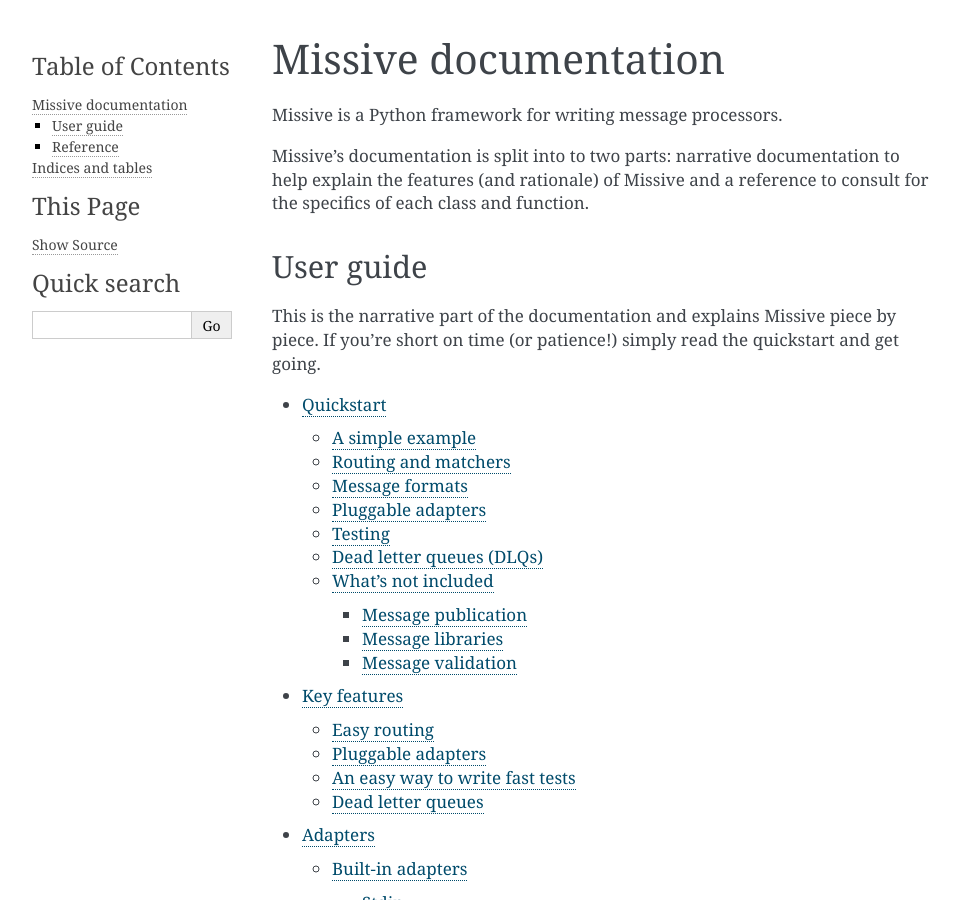
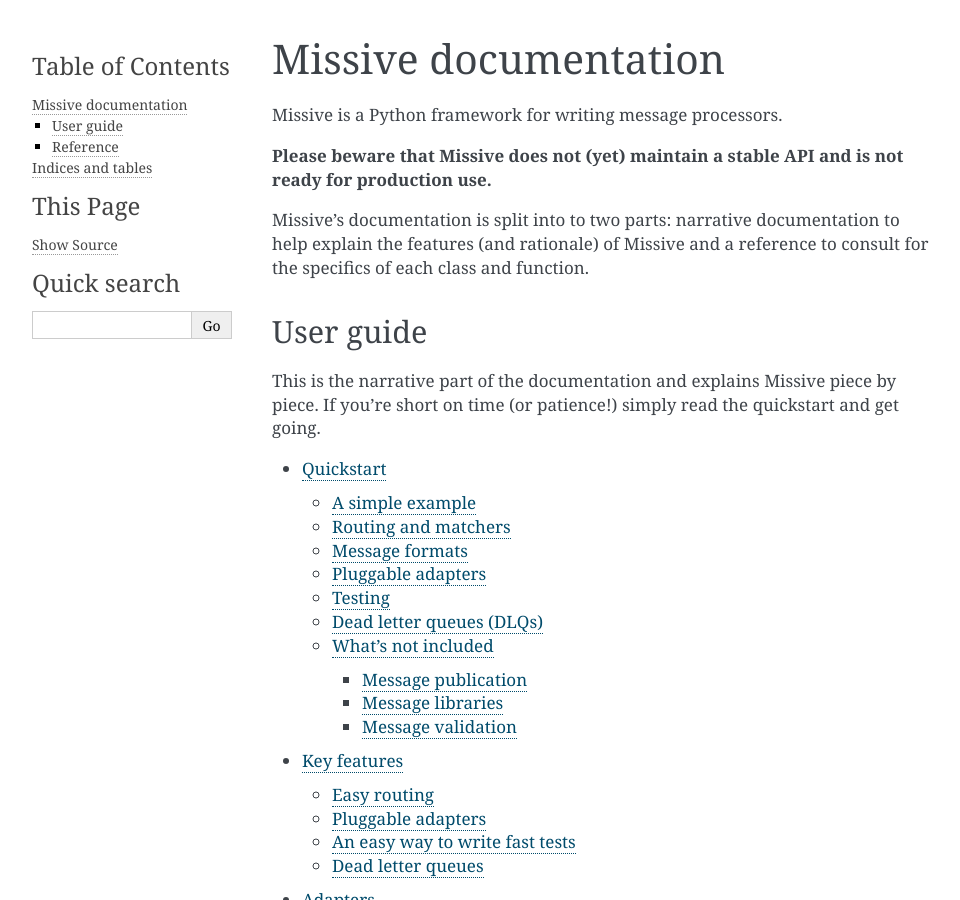
Before and after one commit to calpaterson/missive, a Sphinx documentation site: the page built from docs/index.rst, in a window 1280 px wide and 900 px high. Shown: the whole window, without its empty margins (148-1108 px from the left). Built offline with Sphinx 7.4.7, drawn with Linux system fonts in a browser that asks for light colours.

Commit message:
Update the changelog and make it clearer that Missive is unstable

```diff
--- a/docs/index.rst
+++ b/docs/index.rst
@@ -2,6 +2,8 @@
 =====================
 
 Missive is a Python framework for writing message processors.
+
+**Please beware that Missive does not (yet) maintain a stable API and is not ready for production use.**
 
 Missive's documentation is split into to two parts: narrative documentation to
 help explain the features (and rationale) of Missive and a reference to consult
```
Also changed, not shown: CHANGELOG.md (+2 -0 lines), README.md (+2 -0 lines).
